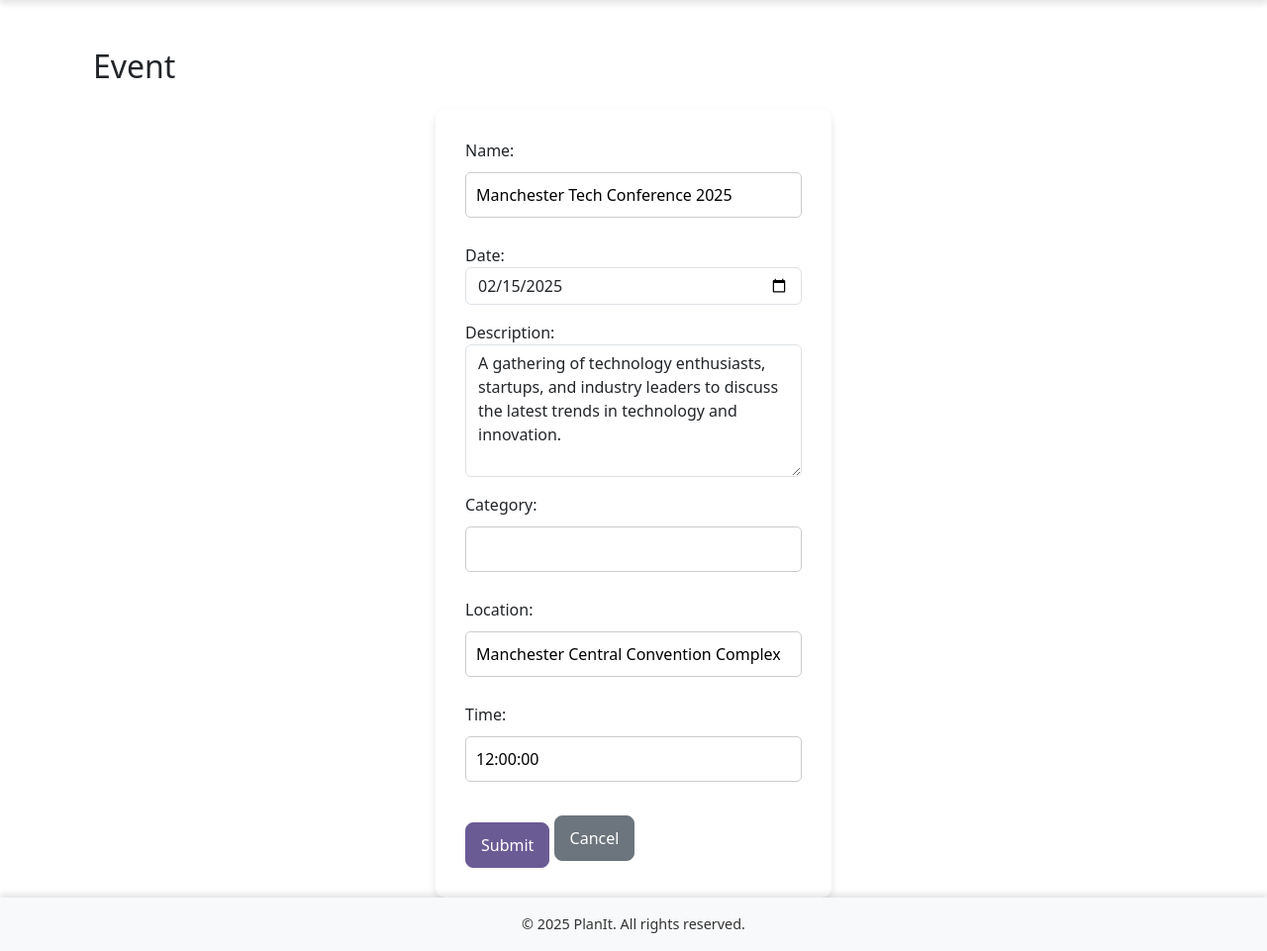
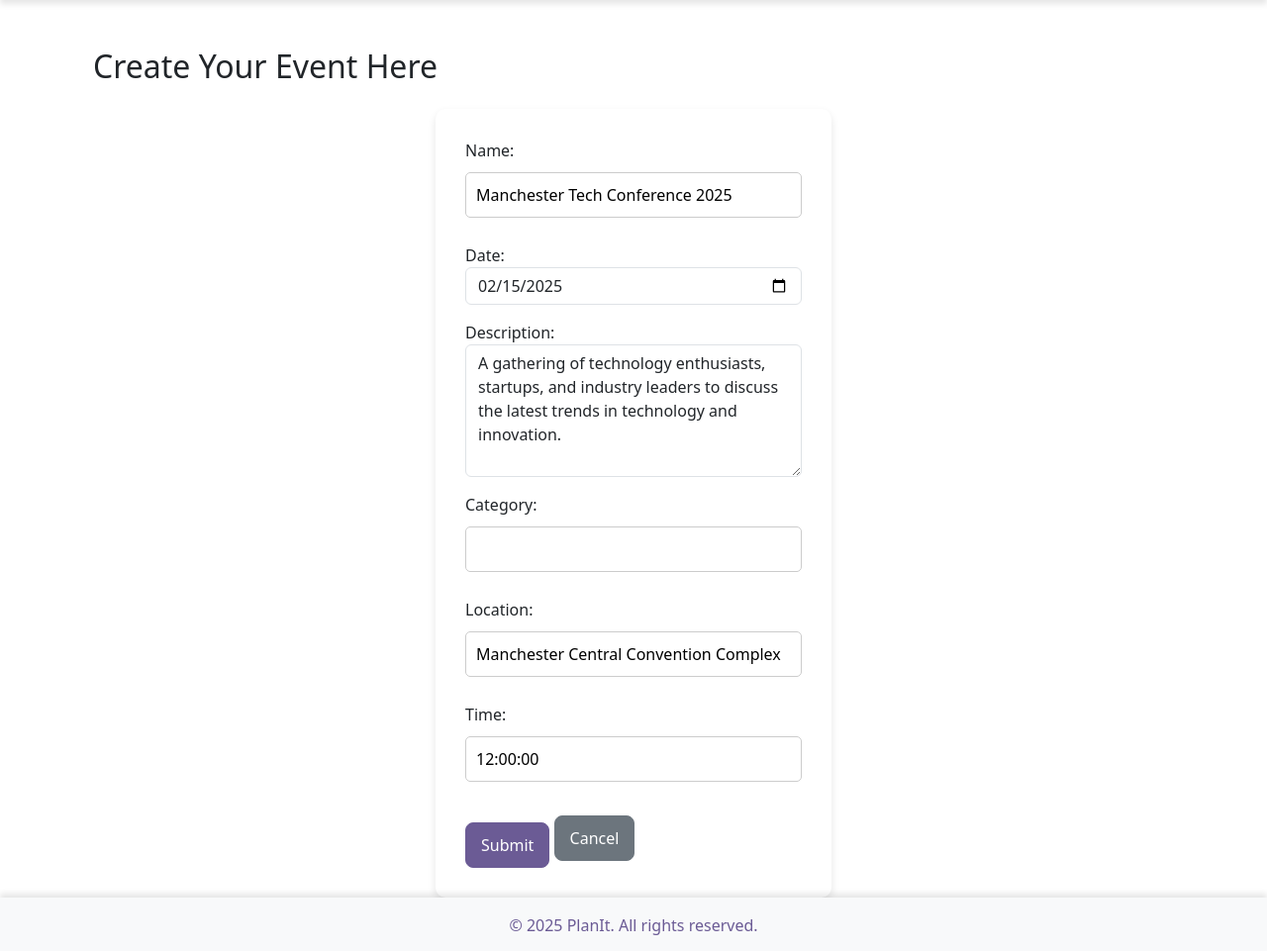
Before and after one commit to EktaMehra/PlanIt, a Django app: page /1/edit/ in a window 1280 px wide. Shown: the part 177-1138 px from the top of the page at 99% size. Run offline with Django 5.2, Linux system fonts and the light colour scheme; a user stored in the database is signed in; data comes from the database, SQL or seed files in the repository; tables that the repository leaves empty hold one stand-in row (values such as "Sample post").

Commit message:
Add email notification funtion and edit footer settings

```diff
--- a/events/forms.py
+++ b/events/forms.py
@@ -1,6 +1,6 @@
 from django import forms
-from .models import Event
-from .models import Booking
+from .models import Booking, Event
+
 
 class EventForm(forms.ModelForm):
     date = forms.DateField(
--- a/events/templates/events/event_form.html
+++ b/events/templates/events/event_form.html
@@ -2,7 +2,7 @@
 
 {% block content %}
 <div class="container mt-5">
-    <h2 class="mb-4">Event</h2>
+    <h2 class="mb-4">Create Your Event Here</h2>
     <form method="post" novalidate>
         {% csrf_token %}
         {{ form.as_p }}
--- a/events/views.py
+++ b/events/views.py
@@ -1,11 +1,12 @@
 from django.shortcuts import render, get_object_or_404, redirect
-from .models import Event
-from .forms import EventForm
+from .models import Event, Booking
 from django.contrib.auth.decorators import login_required
 from django.db.models import Q  # For complex queries
 from django.contrib import messages
 from django.core.paginator import Paginator
-from .forms import BookingForm
+from .forms import BookingForm, EventForm
+from django.core.mail import send_mail
+from django.conf import settings
 
 
 # Create your views here.
@@ -14,7 +15,7 @@ def home(request):
     query = request.GET.get('q', '').strip()
     events = Event.objects.all()
 
-     # Filter events based on the search query (by name or category)
+    # Filter events based on the search query (by name or category)
     if query:
         events = events.filter(Q(name__icontains=query) | Q(category__icontains=query))
 
@@ -31,6 +32,28 @@ def home(request):
 
     return render(request, 'events/home.html', context)
 
+def book_event(request, event_id):
+    event = Event.objects.get(id=event_id)
+
+    if request.method == "POST":
+        name = request.POST["name"]
+        email = request.POST["email"]
+
+        # Create booking
+        booking = Booking.objects.create(event=event, name=name, email=email)
+
+        # Send email notification
+        send_mail(
+            subject=f"Booking Confirmation for {event.name}",
+            message=f"Hello {name},\n\nYou have successfully booked the event '{event.name}' happening on {event.date} at {event.time}.\n\nThank you!",
+            from_email=settings.EMAIL_HOST_USER,
+            recipient_list=[email],  # Send to the user's email
+            fail_silently=False,
+        )
+
+        return redirect("home")  # Change this to your desired redirect page
+
+    return render(request, "book_event.html", {"event": event})
 
 @login_required
 def event_list(request):
--- a/static/css/style.css
+++ b/static/css/style.css
@@ -204,31 +204,25 @@ form button:hover {
 /*event detail page*/
 .event-detail {
     background: url('/static/images/event-detail.jpg') no-repeat center center/cover;
-    padding: 10px 10px;
+    padding: 30px 30px 30px 30px;
 }
 
 /* Footer Styling */
 footer {
     background-color: #f8f9fa;
     color: #333;
-    font-size: 0.9rem;
-    padding: 20px 0;
+    font-size: 1rem;
+    box-shadow: 0 -4px 6px rgba(0, 0, 0, 0.1);
     text-align: center;
-    box-shadow: 0 -4px 6px rgba(0, 0, 0, 0.1);
+    position: relative;
+    bottom: 0;
+    width: 100%;
+    height: 3rem;
 }
 
 footer p {
-    margin: 0;
-}
-
-footer p a {
     color: #6b5b95;
     text-decoration: none;
-}
-
-footer p a:hover {
-    color: #a38b6d;
-    text-decoration: underline;
 }
 
 /* Pagination */
```
Also changed, not shown: event_manage/settings.py (+8 -0 lines).
